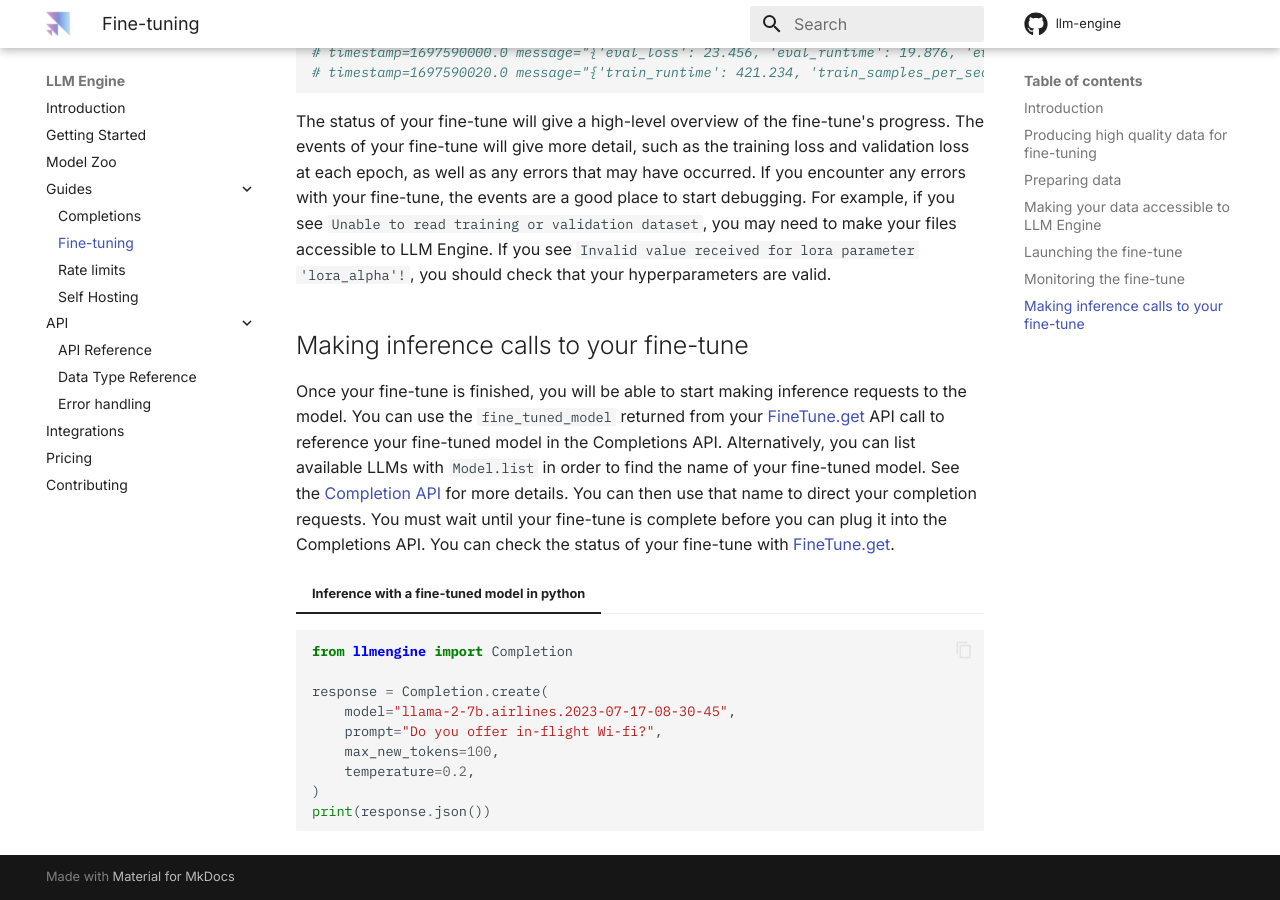
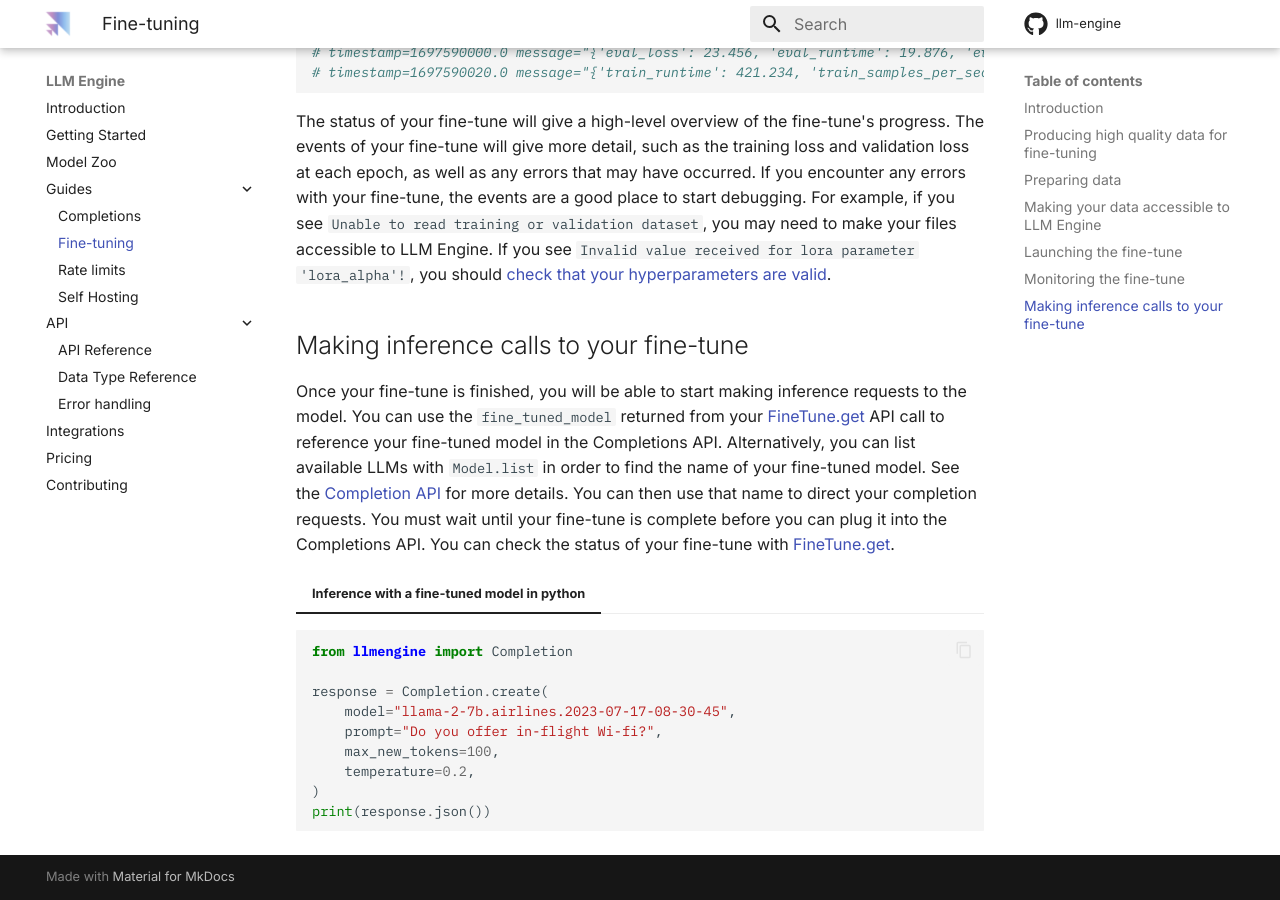
Before and after one commit to scaleapi/llm-engine, an MkDocs documentation site: the page built from docs/guides/fine_tuning.md, in a window 1280 px wide and 900 px high, scrolled down 3092 px. Built offline with MkDocs 1.6.1 and Material for MkDocs 9.7.7, drawn with Linux system fonts in a browser that asks for light colours; comment, search, counter and statistics services are not loaded; part of the change alters nothing that is shown.

```diff
--- a/docs/guides/fine_tuning.md
+++ b/docs/guides/fine_tuning.md
@@ -180,7 +180,7 @@ The events of your fine-tune will give more detail, such as the training loss an
 as well as any errors that may have occurred. If you encounter any errors with your fine-tune,
 the events are a good place to start debugging. For example, if you see `Unable to read training or validation dataset`,
 you may need to make your files accessible to LLM Engine. If you see `Invalid value received for lora parameter 'lora_alpha'!`,
-you should check that your hyperparameters are valid.
+you should [check that your hyperparameters are valid](../../api/python_client/#llmengine.fine_tuning.FineTune.create).
 
 ## Making inference calls to your fine-tune
 
```
